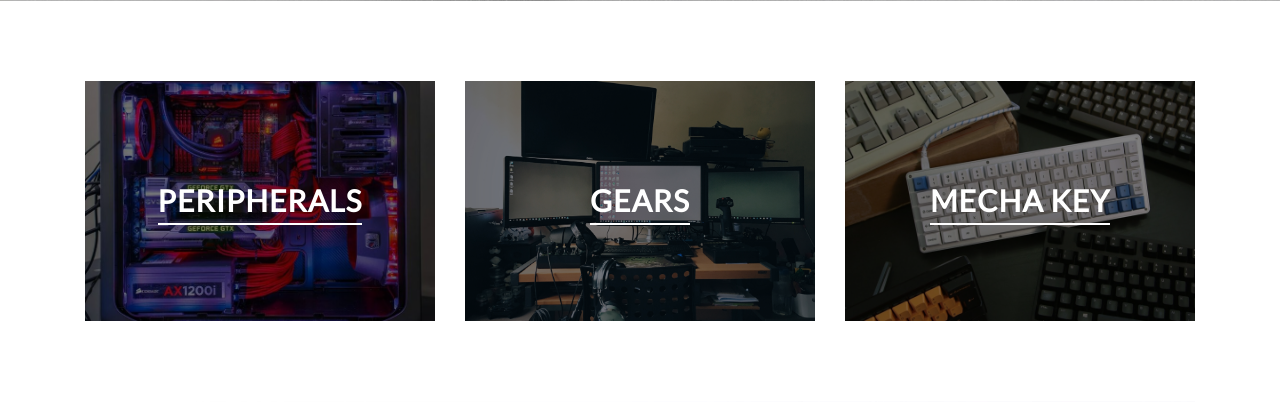
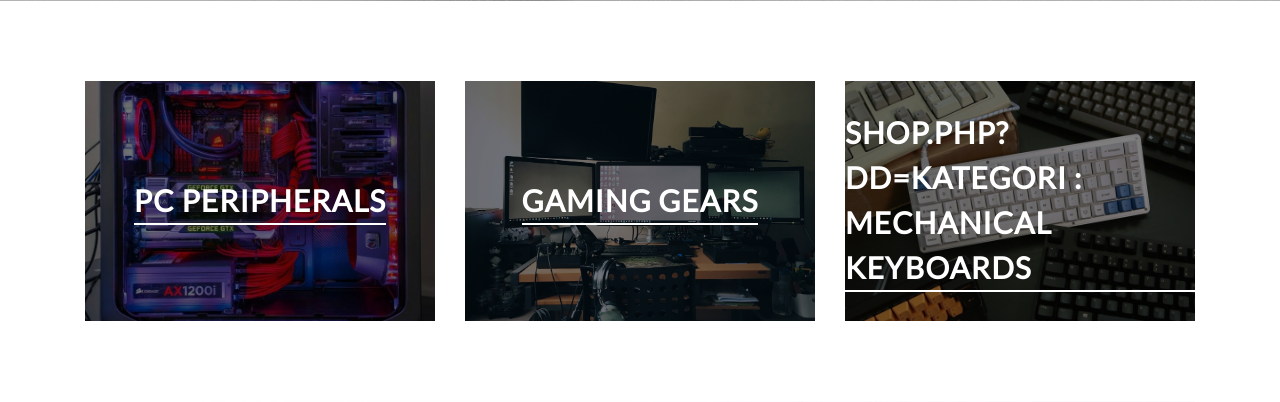
Before and after one commit to 16110238/fp, a PHP site: page / in a window 1280 px wide. Shown: the part 684-1086 px from the top of the page. Run offline with PHP 8.4, Linux system fonts and the light colour scheme; some libraries are stand-ins or nearby versions; some web fonts are replaced.

Commit message:
Update link kategori halaman index

```diff
--- a/index.php
+++ b/index.php
@@ -18,21 +18,21 @@
                 <div class="col-12 col-sm-6 col-md-4">
                     <div class="single_catagory_area d-flex align-items-center justify-content-center bg-img" style="background-image: url(img/bg-img/kat1.jpg);">
                         <div class="catagory-content">
-                            <a href="#">Peripherals</a>
+                            <a href="shop.php?dd=Kategori : Peripherals">PC Peripherals</a>
                         </div>
                     </div>
                 </div>
                 <div class="col-12 col-sm-6 col-md-4">
                     <div class="single_catagory_area d-flex align-items-center justify-content-center bg-img" style="background-image: url(img/bg-img/kat2.jpg);">
                         <div class="catagory-content">
-                            <a href="#">Gears</a>
+                            <a href="shop.php?dd=Kategori : Gears">Gaming Gears</a>
                         </div>
                     </div>
                 </div>
                 <div class="col-12 col-sm-6 col-md-4">
                     <div class="single_catagory_area d-flex align-items-center justify-content-center bg-img" style="background-image: url(img/bg-img/kat3.jpg);">
                         <div class="catagory-content">
-                            <a href="#">Mecha Key</a>
+                            <a href="#">shop.php?dd=Kategori : Mechanical Keyboards</a>
                         </div>
                     </div>
                 </div>
```
